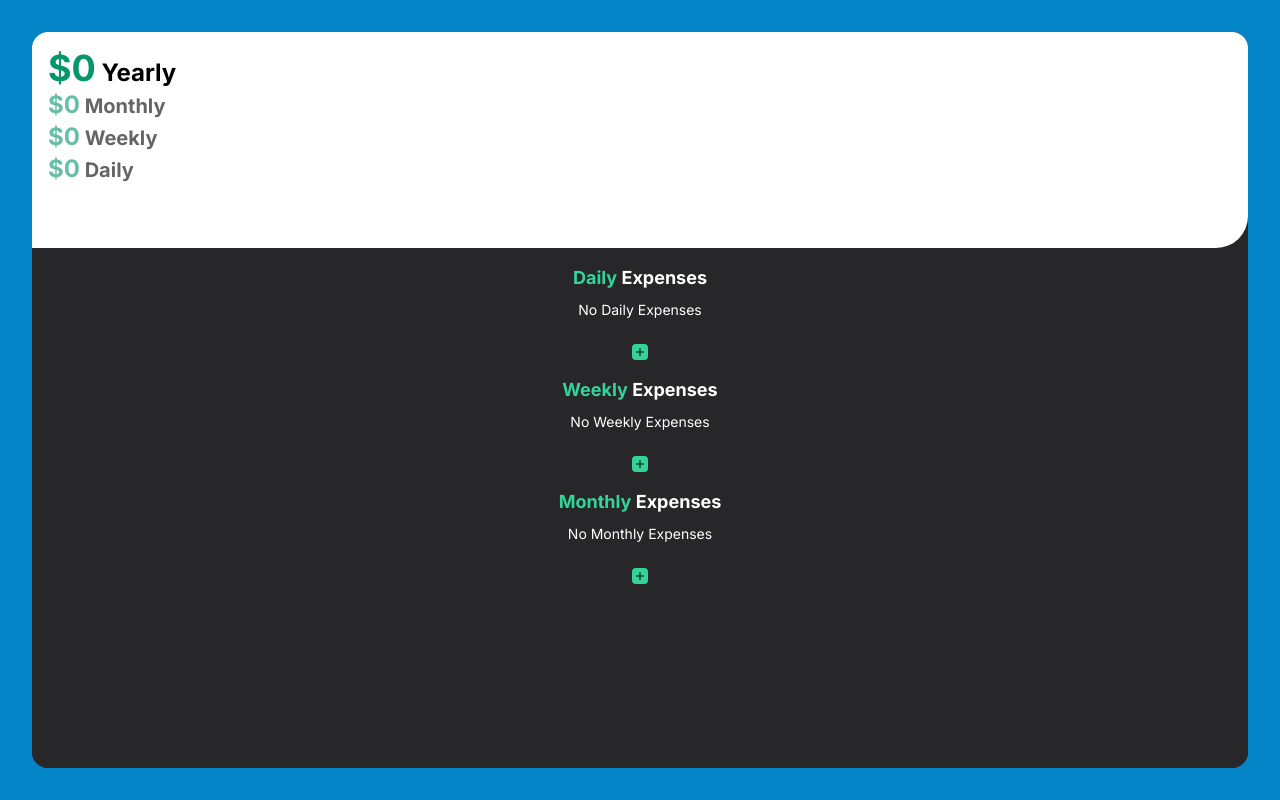
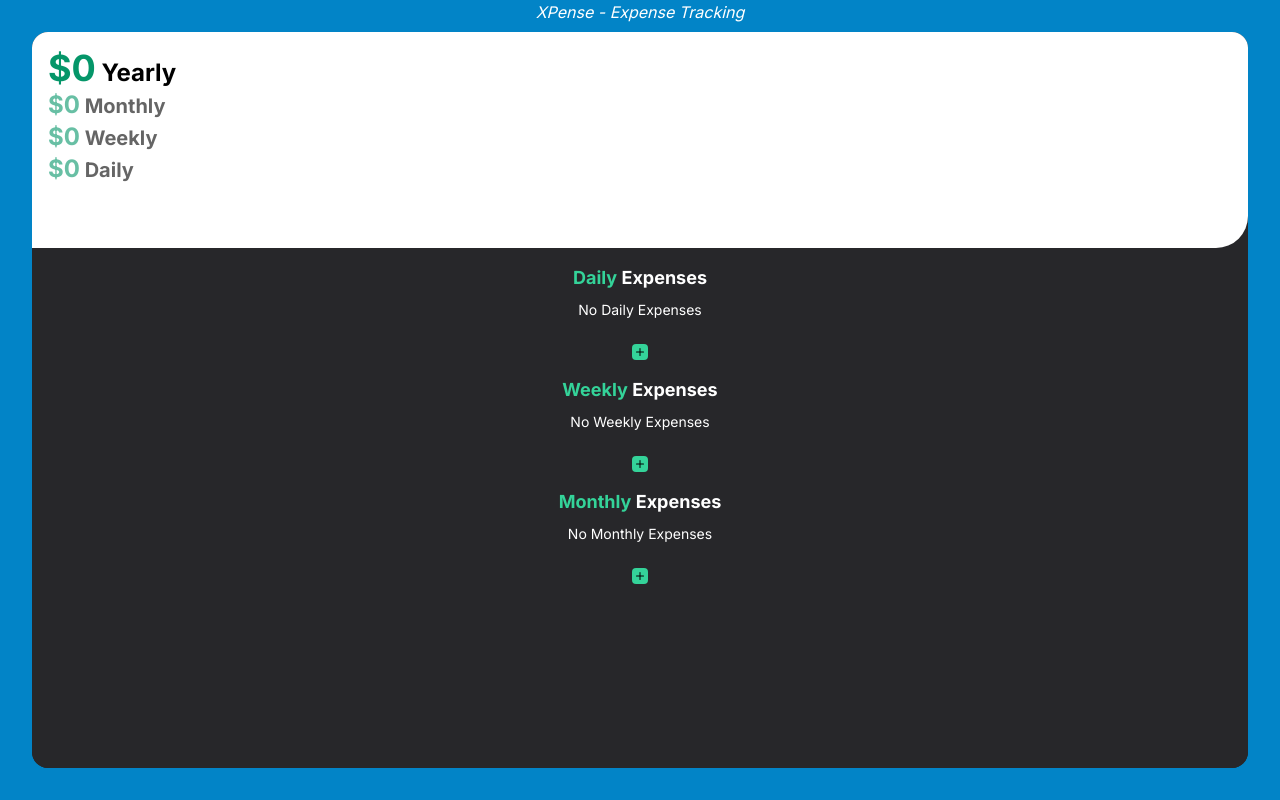
Before and after one commit to williamalowe/xpense, a Next.js app: page / in a window 1280 px wide. Built offline with nearby package versions, Linux system fonts and the light colour scheme.

Commit message:
feat: add header component

```diff
--- a/src/app/page.tsx
+++ b/src/app/page.tsx
@@ -1,9 +1,11 @@
 import ExpenseList from "@/components/expense-list";
+import Header from "@/components/header";
 import Outputs from "@/components/outputs";
 
 export default function Home() {
   return (
-    <main className="flex h-screen items-center justify-center p-8">
+    <main className="flex flex-col h-screen items-center justify-center p-8">
+      <Header />
       <div className="h-full w-full bg-zinc-800 rounded-[1rem] flex flex-col overflow-hidden">
         <div className="flex-1 rounded-br-[2rem] bg-white">
           <Outputs />
--- /dev/null
+++ b/src/components/header.tsx
@@ -0,0 +1,7 @@
+export default function Header() {
+  return (
+    <h3 className="absolute text-white italic top-0">
+      XPense - Expense Tracking
+    </h3>
+  )
+}
```
